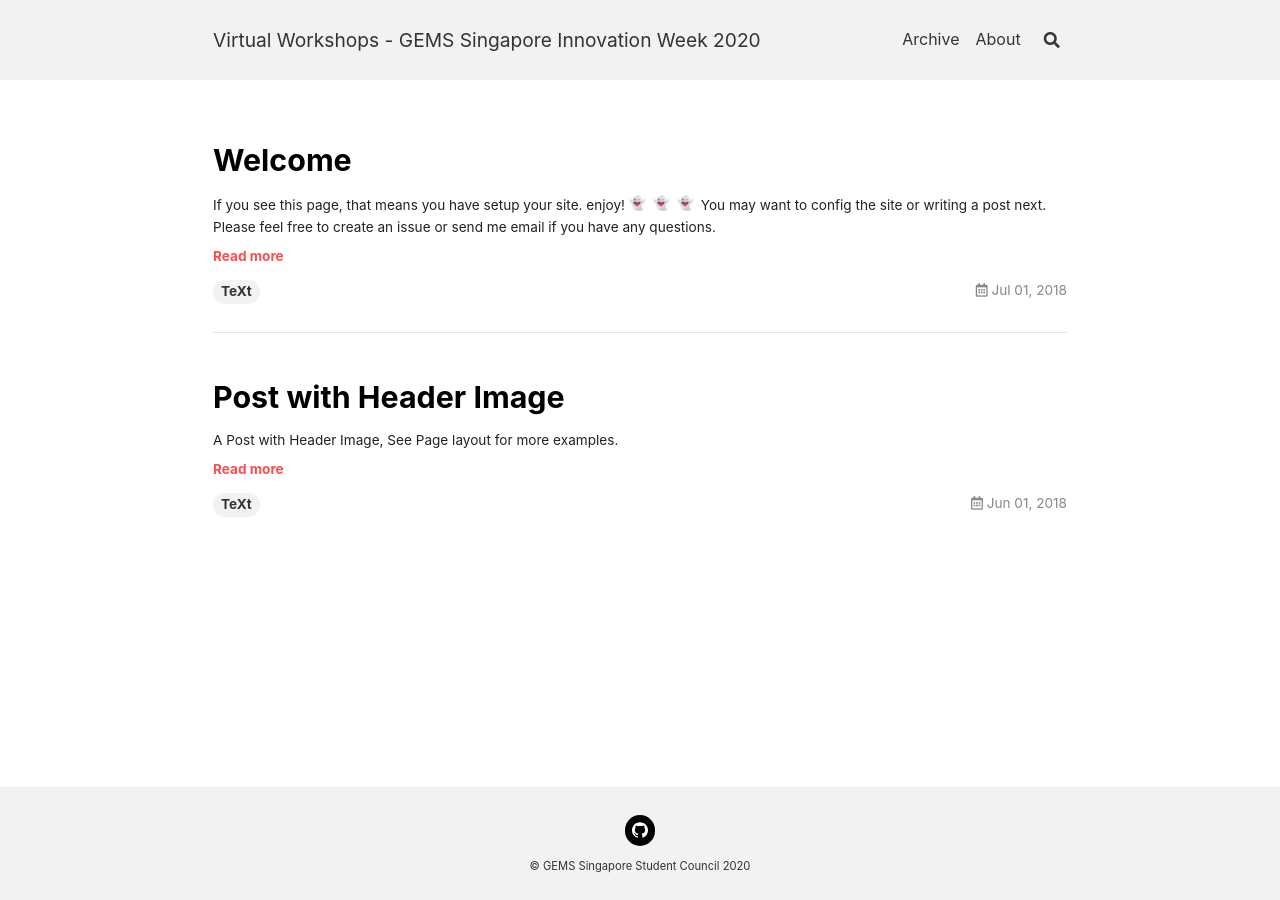
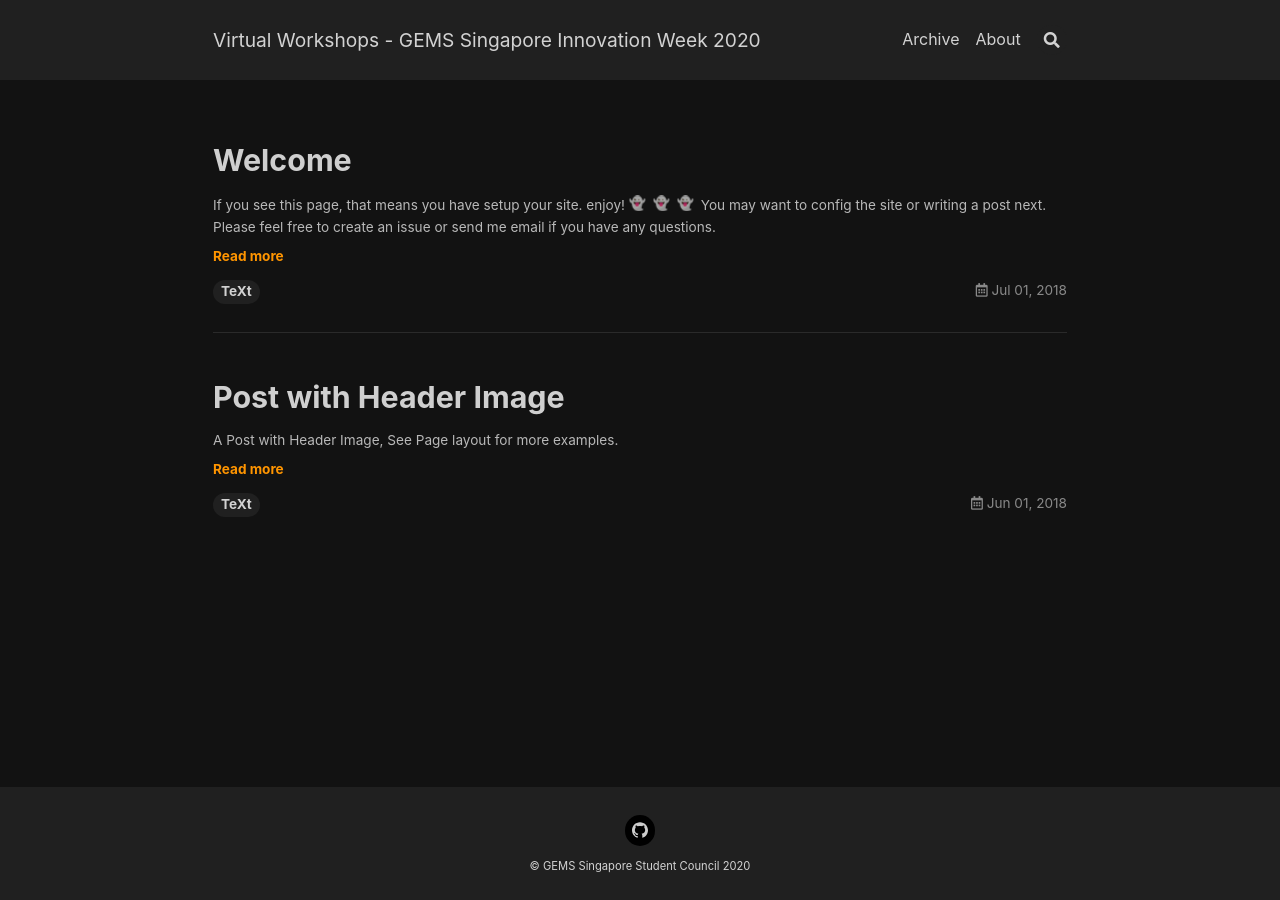
Before and after one commit to gemssingaporestudentcouncil/virtual-workshops, a Jekyll site: the page built from index.html, in a window 1280 px wide. Built offline with Jekyll 4.4.1, drawn with Linux system fonts in a browser that asks for light colours; nearby versions of some CDN libraries; emoji names are drawn with the system emoji font; the list of posts is cut into pages by our own code.

Commit message:
Update _config.yml

```diff
--- a/_config.yml
+++ b/_config.yml
@@ -1,7 +1,7 @@
 ## => Site Settings
 ##############################
-text_skin: default # "default" (default), "dark", "forest", "ocean", "chocolate", "orange"
-highlight_theme: default # "default" (default), "tomorrow", "tomorrow-night", "tomorrow-night-eighties", "tomorrow-night-blue", "tomorrow-night-bright"
+text_skin: dark # "default" (default), "dark", "forest", "ocean", "chocolate", "orange"
+highlight_theme: tomorrow-night # "default" (default), "tomorrow", "tomorrow-night", "tomorrow-night-eighties", "tomorrow-night-blue", "tomorrow-night-bright"
 url     : # the base hostname & protocol for your site e.g. https://www.someone.com
 baseurl : # does not include hostname
 title   : Virtual Workshops - GEMS Singapore Innovation Week 2020
```
